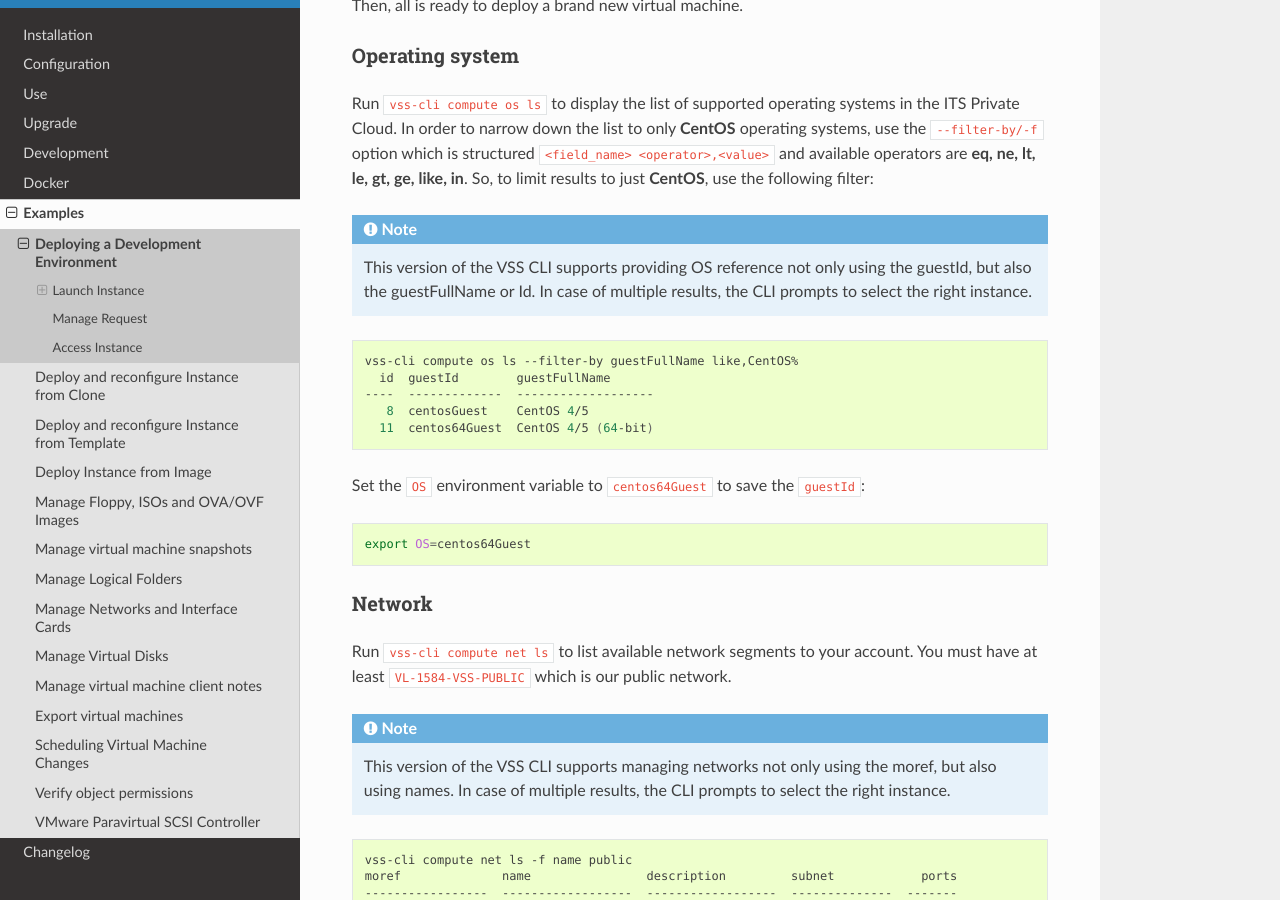
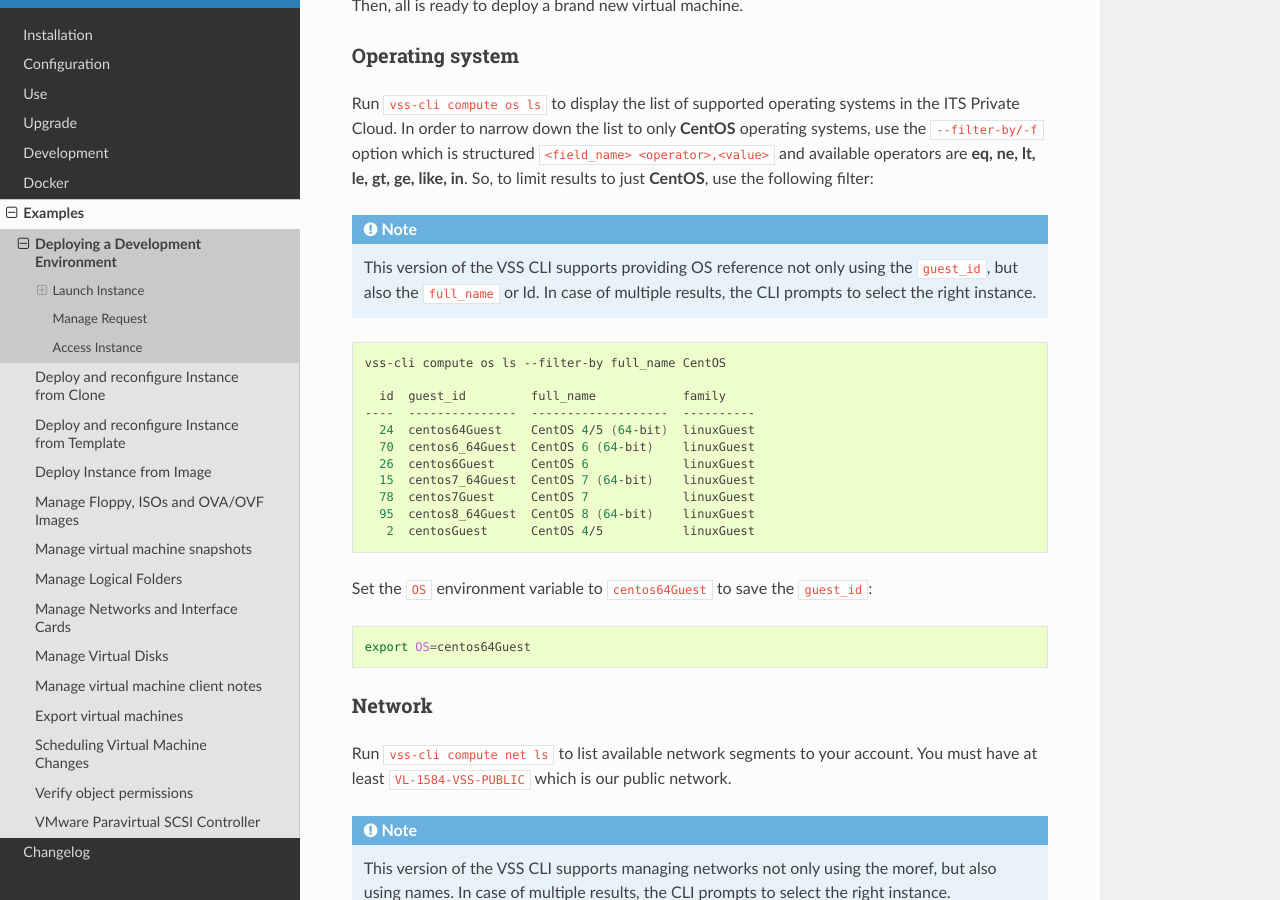
Before and after one commit to EIS-ITS/vss-cli, a Sphinx documentation site: the page built from docs/examples/deploy-os.rst, in a window 1280 px wide and 900 px high, scrolled down 462 px. Built offline with Sphinx 7.4.7 and the Read the Docs theme 2.0.0, drawn with Linux system fonts in a browser that asks for light colours; the version number could not be read and is left out.

Commit message:
Issue #159: ⚡️compute update operating system related commands to new snake_case format - updating commands to support new guest operating system   attribute formatted in snake_case   - vss_cli/plugins/compute_plugins/os.py   - vss_cli/plugins/compute_plugins/vm.py   - vss_cli/const.py   - vss_cli/config.py   - vss_cli/autocompletion.py - updating documentation   - docs/examples/deploy-image.rst   - docs/examples/deploy-os.rst - fixes #159

```diff
--- a/docs/examples/deploy-os.rst
+++ b/docs/examples/deploy-os.rst
@@ -29,18 +29,25 @@ systems, use the ``--filter-by/-f`` option which is structured
 the following filter:
 
 .. note:: This version of the VSS CLI supports providing OS reference
-    not only using the guestId, but also the guestFullName or Id.
+    not only using the ``guest_id``, but also the ``full_name`` or Id.
     In case of multiple results, the CLI prompts to select the right instance.
 
 .. code-block:: bash
 
-    vss-cli compute os ls --filter-by guestFullName like,CentOS%
-      id  guestId        guestFullName
-    ----  -------------  -------------------
-       8  centosGuest    CentOS 4/5
-      11  centos64Guest  CentOS 4/5 (64-bit)
+    vss-cli compute os ls --filter-by full_name CentOS
 
-Set the ``OS`` environment variable to ``centos64Guest`` to save the ``guestId``:
+      id  guest_id         full_name            family
+    ----  ---------------  -------------------  ----------
+      24  centos64Guest    CentOS 4/5 (64-bit)  linuxGuest
+      70  centos6_64Guest  CentOS 6 (64-bit)    linuxGuest
+      26  centos6Guest     CentOS 6             linuxGuest
+      15  centos7_64Guest  CentOS 7 (64-bit)    linuxGuest
+      78  centos7Guest     CentOS 7             linuxGuest
+      95  centos8_64Guest  CentOS 8 (64-bit)    linuxGuest
+       2  centosGuest      CentOS 4/5           linuxGuest
+
+
+Set the ``OS`` environment variable to ``centos64Guest`` to save the ``guest_id``:
 
 .. code-block:: bash
 
```
Also changed, not shown: docs/examples/deploy-image.rst (+13 -7 lines), .bumpversion.cfg, 7 other files.
